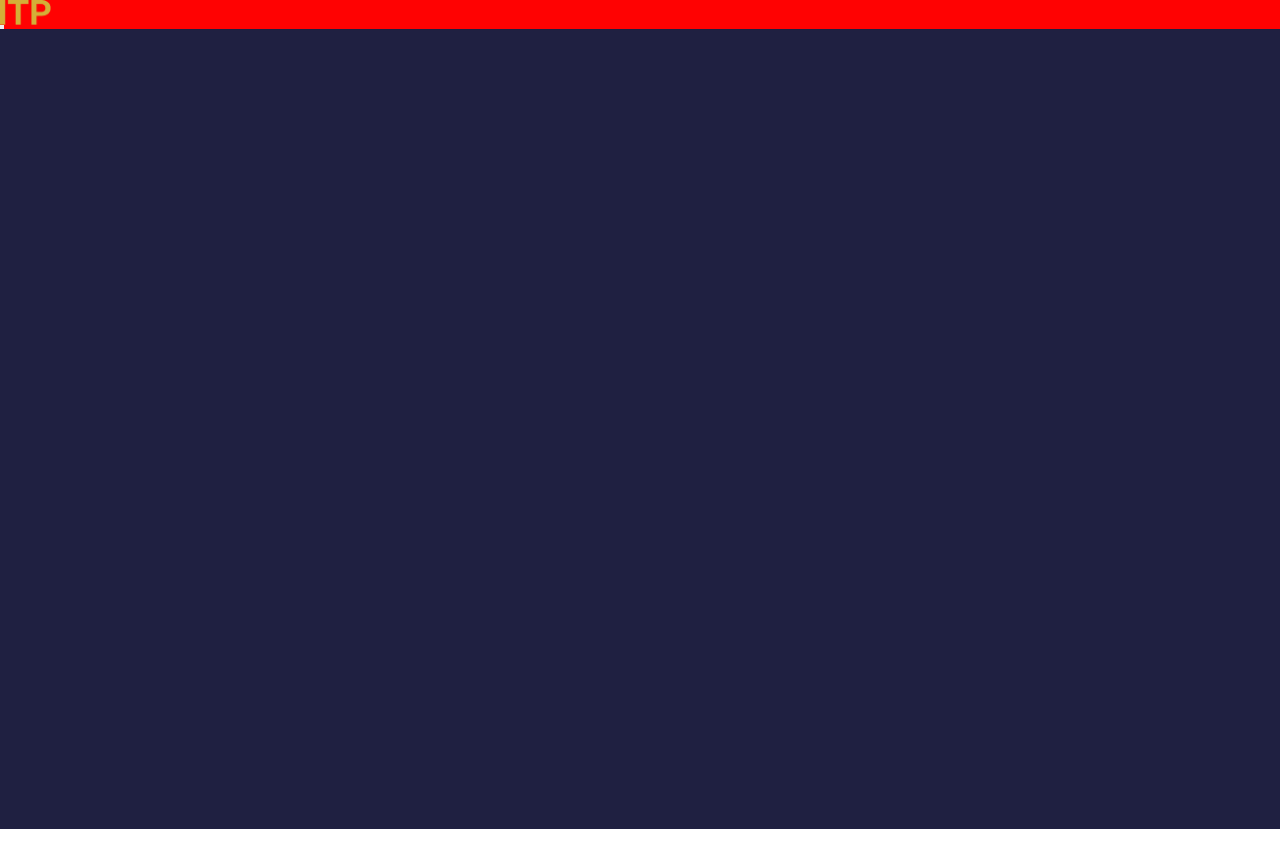
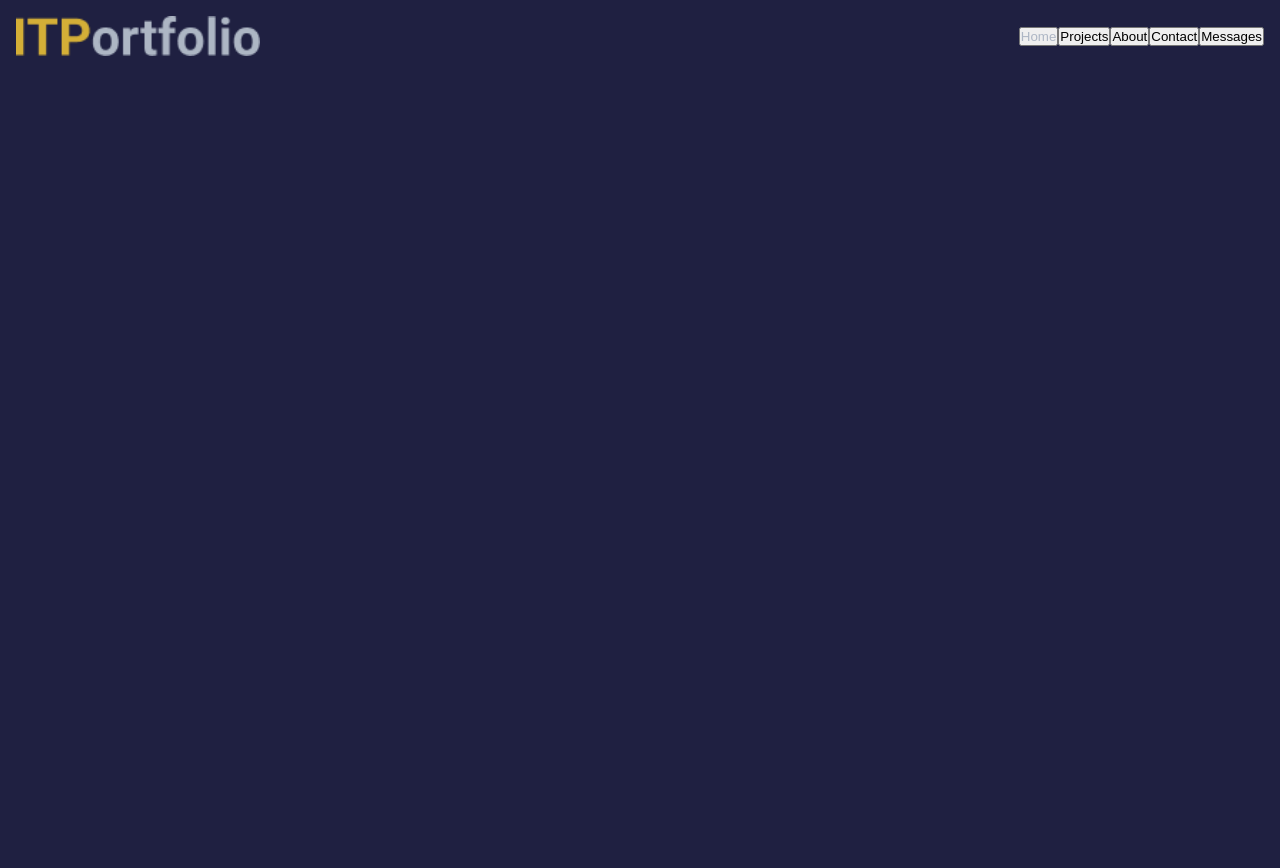
Before and after one commit to mwitkowski96/portfolio, a plain HTML site: page index.html in a window 1280 px wide. Before the commit the page ends 829 px from the top, so only its background shows below. Drawn offline with Linux system fonts and the light colour scheme.

Commit message:
Funkcjonalnosc RWD

```diff
--- a/app/app.js
+++ b/app/app.js
@@ -63,14 +63,16 @@ function displayNav() {
         <img src="./img/smallITP.png" class="logo-mobile" alt="logo firmy ITPortfolio">
         <img src="./img/bigITP.png" class="logo-desktop" alt="logo firmy ITPortfolio">
     </div>
-    <button class="hamburger ${menuIsOpen} ? "open" : ""}"onclick="toggleMenu()">
+    <button class="hamburger ${
+      menuIsOpen ? "open" : ""
+    }" onclick="toggleMenu()">
         <div class="bar"></div>
         <div class="bar"></div>
         <div class="bar"></div>
     </button>
 
-    <div class="nav-list" ${menuIsOpen ? "show" : ""}">
-    ${navItems}
+    <div class="nav-list ${menuIsOpen ? "show" : ""}">
+        ${navItems}
     </div>
   `;
 }
--- a/style/style.css
+++ b/style/style.css
@@ -8,16 +8,51 @@
 
 :root {
   --main-color: #1f2041;
+  --white-color: #fff;
+  --gold-color: #d4af37;
+  --active-item-color: #adb6c4;
 }
 
 body {
   font-family: "League Gothic", sans-serif;
+  max-width: 1920px;
+  margin: 0 auto;
 }
 
 #header {
   background-color: var(--main-color);
   width: 100%;
   height: 100vh;
+}
+
+#nav {
+  position: relative;
+  background-color: var(--main-color);
+  top: 0;
+  left: 0;
+  display: flex;
+  justify-content: space-between;
+  align-items: center;
+  width: 100%;
+  padding: 1rem;
+}
+
+.hamburger {
+  display: block;
+  background: none;
+  border: none;
+}
+
+.hamburger .bar {
+  width: 2.344rem;
+  height: 0.188rem;
+  background-color: var(--white-color);
+  margin: 0.5rem;
+  border-radius: 8px;
+}
+
+.hamburger.open .bar {
+  background-color: var(--gold-color);
 }
 
 .logo-desktop {
@@ -27,18 +62,6 @@ body {
 .logo-mobile {
   display: block;
   height: 1.582rem;
-}
-
-.hamburger {
-  display: block;
-}
-
-#nav {
-  background-color: rgb(255, 2, 2);
-}
-
-.logo {
-  background-color: #ffffff00;
 }
 
 .nav-list {
@@ -51,3 +74,34 @@ body {
   padding: 20px;
   box-shadow: 0 5px 10px rgba(0, 0, 0, 0.1);
 }
+
+.nav-list.show {
+  display: flex;
+}
+
+.nav-list button.active {
+  color: var(--active-item-color);
+}
+
+@media (min-width: 768px) {
+  .logo-mobile {
+    display: none;
+  }
+  .logo-desktop {
+    display: block;
+    height: 40px;
+  }
+
+  .hamburger {
+    display: none;
+  }
+
+  .nav-list {
+    display: flex;
+    flex-direction: row;
+    position: static;
+    padding: 0;
+    box-shadow: none;
+    width: auto;
+  }
+}
```
Also changed, not shown: img/HamburgerOpen.png (added), img/Vector (2).png (added).
